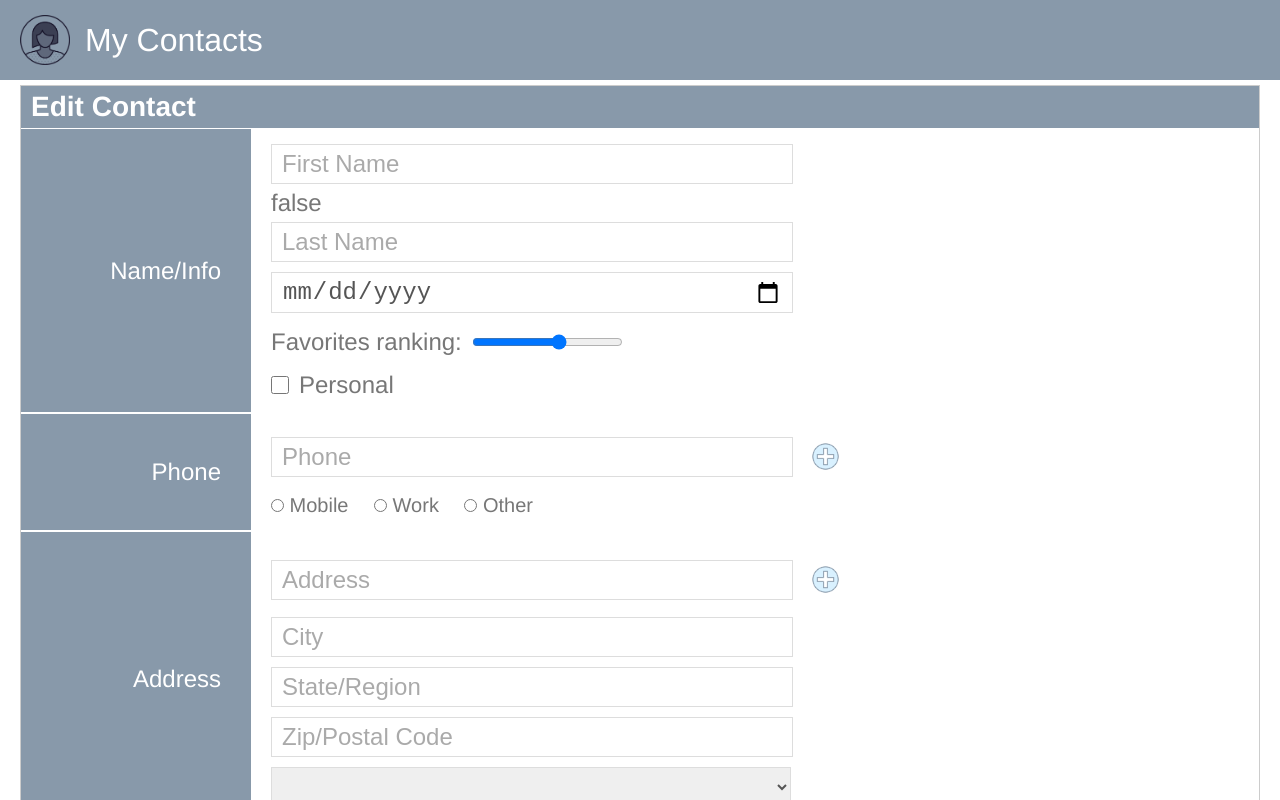
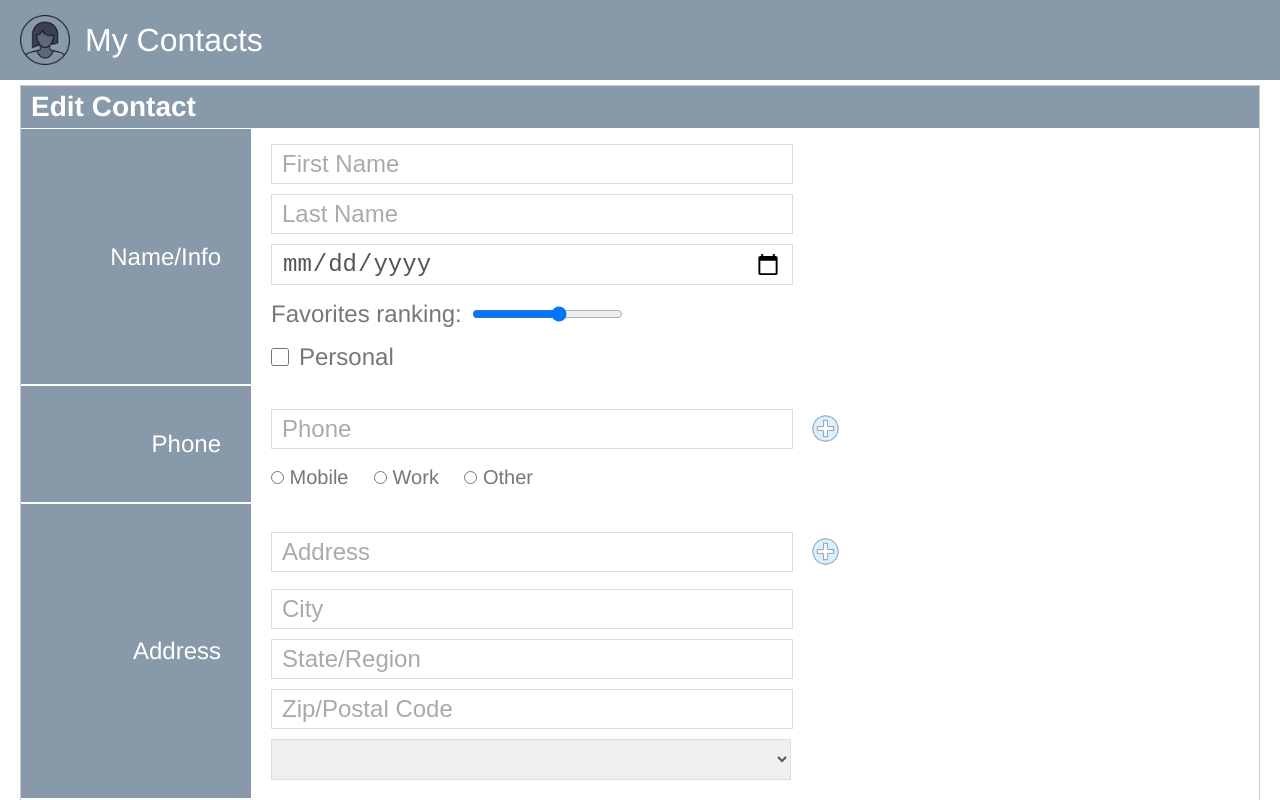
Before and after one commit to EviBera/Learn-Angular, an Angular app in the folder contacts-app/: page /contacts/edit in a window 1280 px wide. Shown: the top 800 px of the page. Built offline with nearby package versions, Linux system fonts and the light colour scheme; what angular-in-memory-web-api would draw is missing.

Commit message:
Display validation messages

```diff
--- a/contacts-app/src/app/edit-contact/edit-contact.component.html
+++ b/contacts-app/src/app/edit-contact/edit-contact.component.html
@@ -6,8 +6,8 @@
     <section>
       <nav>Name/Info</nav>
       <div>
-        <input formControlName="firstName" placeholder="First Name" />
-        {{contactForm.controls.firstName.valid}}
+        <input formControlName="firstName" [class.error]="firstName.touched && firstName.invalid" placeholder="First Name" />
+        <em *ngIf="firstName.touched && firstName.invalid">Please enter a first name.</em>
         <input formControlName="lastName" placeholder="Last Name" />
         <input formControlName="dateOfBirth" type="date"
           [value]="contactForm.controls.dateOfBirth.value | date:'yyyy-MM-dd'" placeholder="Date of Birth" />
--- a/contacts-app/src/app/edit-contact/edit-contact.component.ts
+++ b/contacts-app/src/app/edit-contact/edit-contact.component.ts
@@ -59,6 +59,10 @@ export class EditContactComponent implements OnInit {
     })
   }
 
+  get firstName(){
+    return this.contactForm.controls.firstName;
+  }
+
   saveContact() {
     console.log(this.contactForm.controls.dateOfBirth.value, typeof this.contactForm.controls.dateOfBirth.value);
     this.contactSvc.saveContact(this.contactForm.getRawValue()).subscribe({
```
